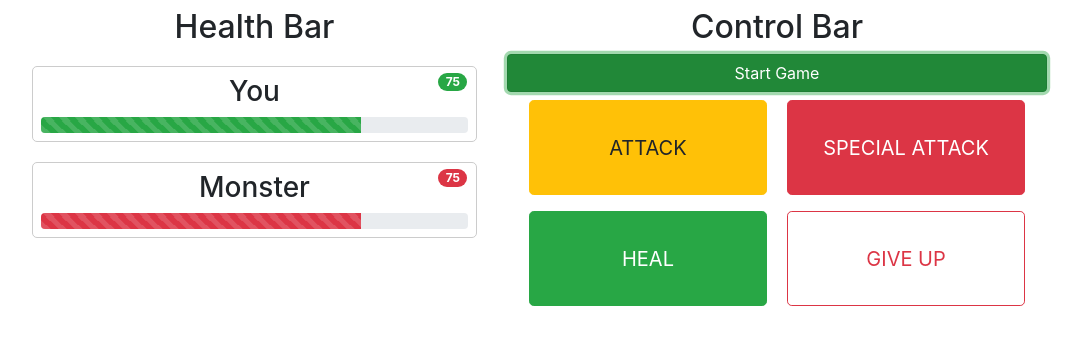
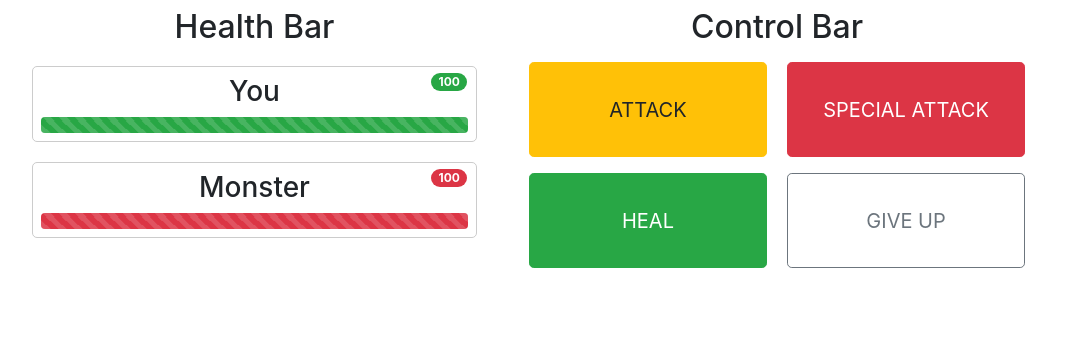
Before and after one commit to devmobin/monster-killer-game, a plain HTML site: page index.html in a window 1280 px wide. Both pictures are taken after a click on the button "Start Game". Shown: the whole page, without its empty margins (53-1135 px from the left). Drawn offline with nearby package versions, Linux system fonts and the light colour scheme.

Commit message:
show buttons by game status

```diff
--- a/index.html
+++ b/index.html
@@ -58,7 +58,9 @@
 
             <div class="healthbar">
               <h3 class="text-center">You</h3>
-              <span class="badge badge-pill badge-success">75</span>
+              <span class="badge badge-pill badge-success"
+                >{{playerHealth}}</span
+              >
               <div class="progress">
                 <div
                   class="progress-bar progress-bar-striped progress-bar-animated bg-success"
@@ -66,14 +68,16 @@
                   aria-valuenow="75"
                   aria-valuemin="0"
                   aria-valuemax="100"
-                  style="width: 75%;"
+                  :style="{width: playerHealth + '%'}"
                 ></div>
               </div>
             </div>
 
             <div class="healthbar">
               <h3 class="text-center">Monster</h3>
-              <span class="badge badge-pill badge-danger">75</span>
+              <span class="badge badge-pill badge-danger"
+                >{{ monsterHealth }}</span
+              >
               <div class="progress">
                 <div
                   class="progress-bar progress-bar-striped progress-bar-animated bg-danger"
@@ -81,7 +85,7 @@
                   aria-valuenow="75"
                   aria-valuemin="0"
                   aria-valuemax="100"
-                  style="width: 75%;"
+                  :style="{width: monsterHealth + '%'}"
                 ></div>
               </div>
             </div>
@@ -91,13 +95,21 @@
             <h2 class="mt-2 text-center">Control Bar</h2>
 
             <div class="controls">
-              <button class="btn btn-success btn-block">Start Game</button>
+              <button
+                v-if="!gameIsRunning"
+                class="btn btn-success btn-block"
+                @click="onStartGame"
+              >
+                Start Game
+              </button>
 
-              <div class="text-center">
+              <div v-else class="text-center">
                 <button class="btn btn-warning btn-lg">ATTACK</button>
                 <button class="btn btn-danger btn-lg">SPECIAL ATTACK</button>
                 <button class="btn btn-success btn-lg">HEAL</button>
-                <button class="btn btn-outline-danger btn-lg">GIVE UP</button>
+                <button class="btn btn-outline-secondary btn-lg">
+                  GIVE UP
+                </button>
               </div>
             </div>
           </div>
@@ -109,9 +121,17 @@
       new Vue({
         el: '#app',
         data: {
-          title: 'Hello from vue',
+          gameIsRunning: false,
+          playerHealth: 100,
+          monsterHealth: 100,
         },
-        methods: {},
+        methods: {
+          onStartGame: function () {
+            this.gameIsRunning = true;
+            this.playerHealth = 100;
+            this.monsterHealth = 100;
+          },
+        },
       });
     </script>
   </body>
```
